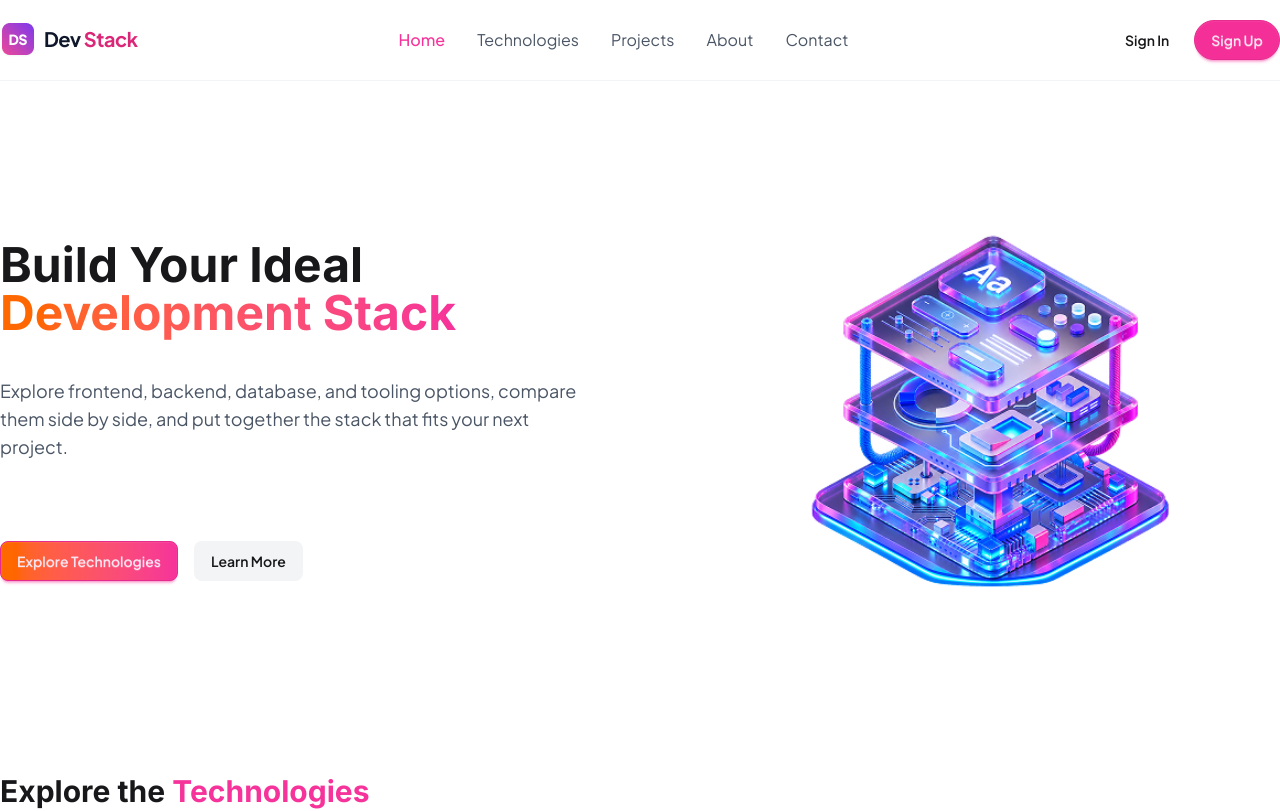
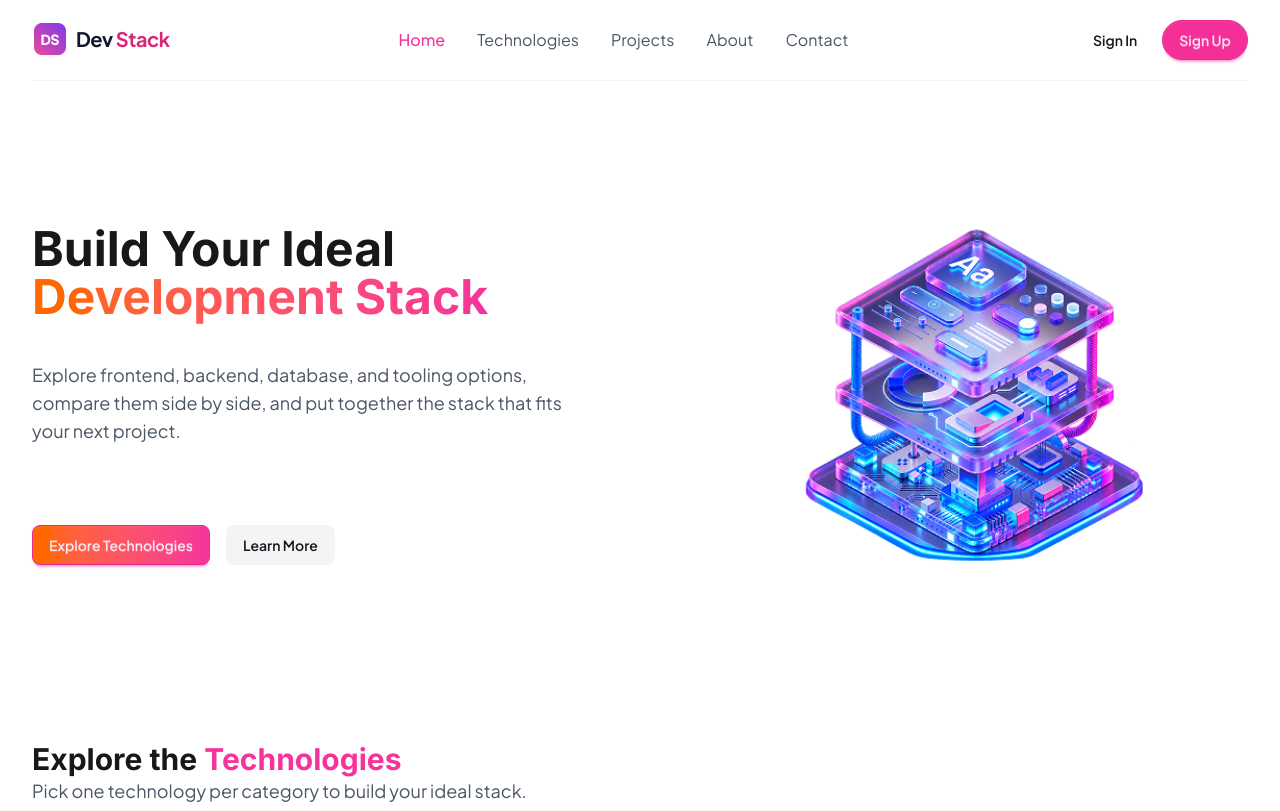
Before and after one commit to mahir-afshar/B14-A05, a React (Vite) app: page / in a window 1280 px wide. Shown: the top 811 px of the page. Built offline with nearby package versions, Linux system fonts and the light colour scheme.

Commit message:
Fixed Padding Issue

```diff
--- a/src/App.tsx
+++ b/src/App.tsx
@@ -17,9 +17,11 @@ function App() {
 
   return (
     <>
-    <div>
+    <div className="px-4 sm:px-6 lg:px-8">
 
       <Navbar />
+      <div>
+
       <Herosection />
       <main>
 
@@ -34,8 +36,9 @@ function App() {
       </section>
       </main>
 
+      </div>
+
       <Footer />
-
     </div>
     </>
   )
```
